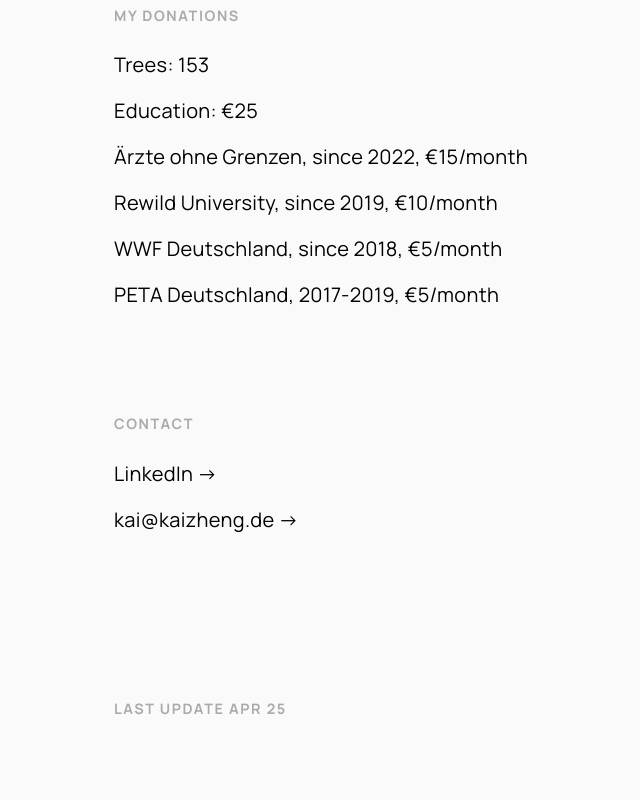
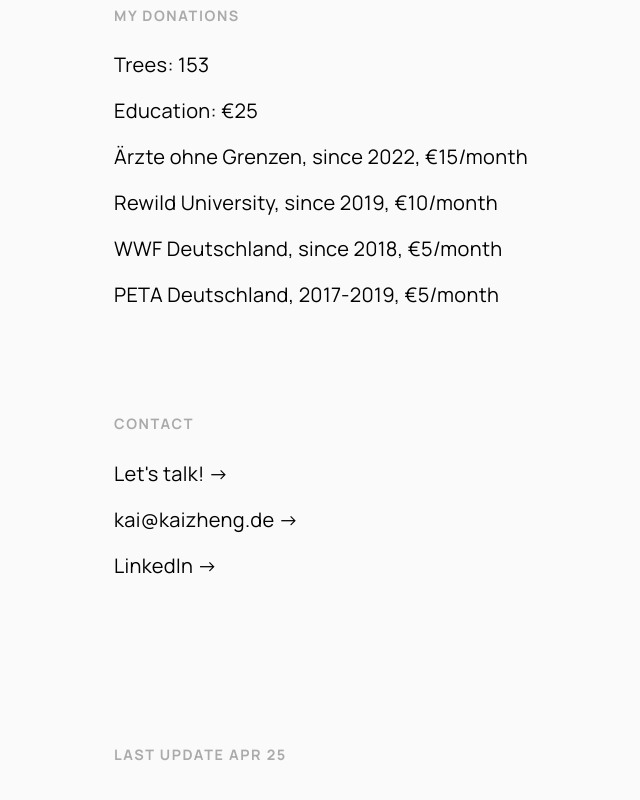
Before and after one commit to kaizhengde/kaizhengde, a Next.js app: page / in a window 1280 px wide. Shown: the part 1739-2539 px from the top of the page, without its empty margins (186-826 px from the left). Before the commit the page ends 2509 px from the top, so only its background shows below. Built offline with nearby package versions, Linux system fonts and the light colour scheme.

Commit message:
v2-b: content update

```diff
--- a/src/app/page.tsx
+++ b/src/app/page.tsx
@@ -81,8 +81,9 @@
         <ListContent
           title="Contact"
           listItems={[
+            <Item label="Let's talk!" to="https://cal.com/kaizheng" external={true} />,
+            <Item label="kai@kaizheng.de" to="mailto:kai@kaizheng.de" external={true} />,
             <Item label="LinkedIn" to="https://www.linkedin.com/in/kai-zheng-8342371b3" external={true} />,
-            <Item label="kai@kaizheng.de" to="mailto:kai@kaizheng.de" external={true} />,
           ]}
         />
       </div>
```
